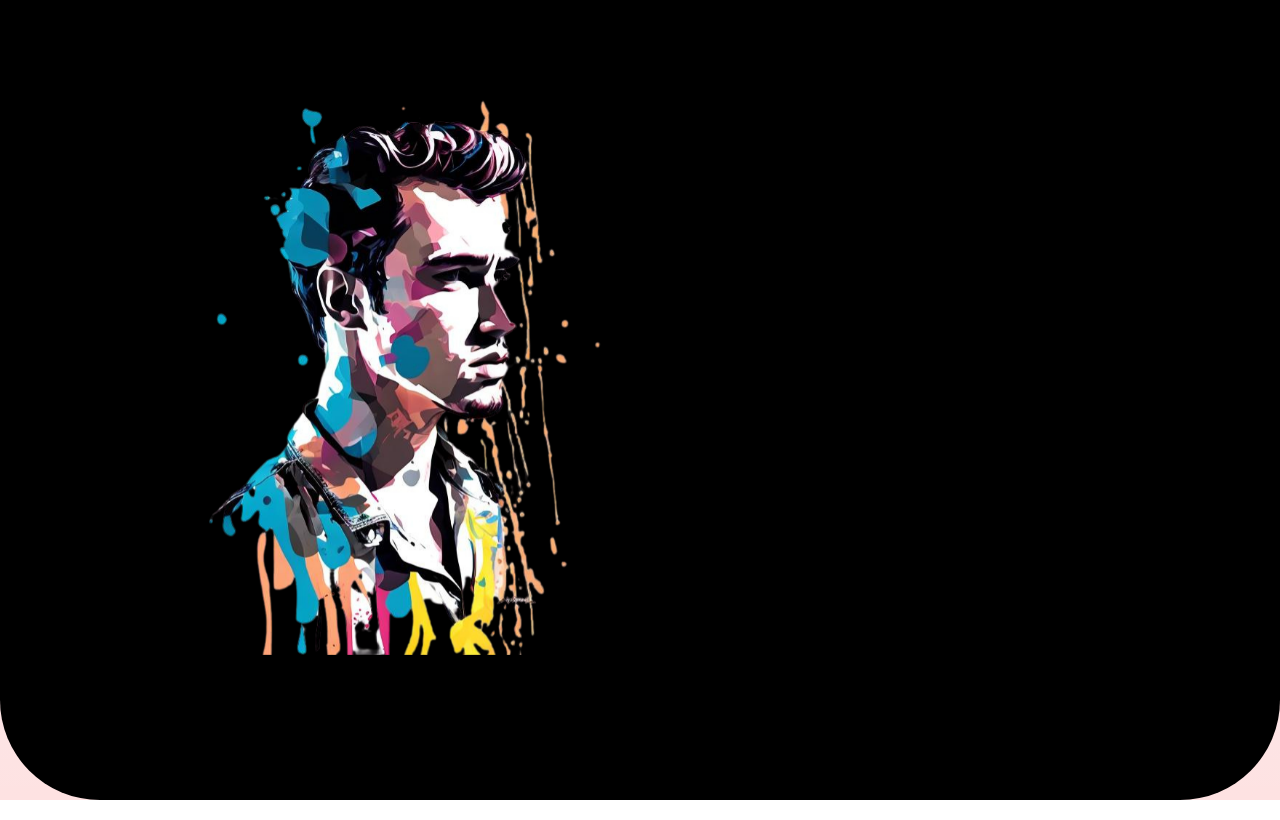
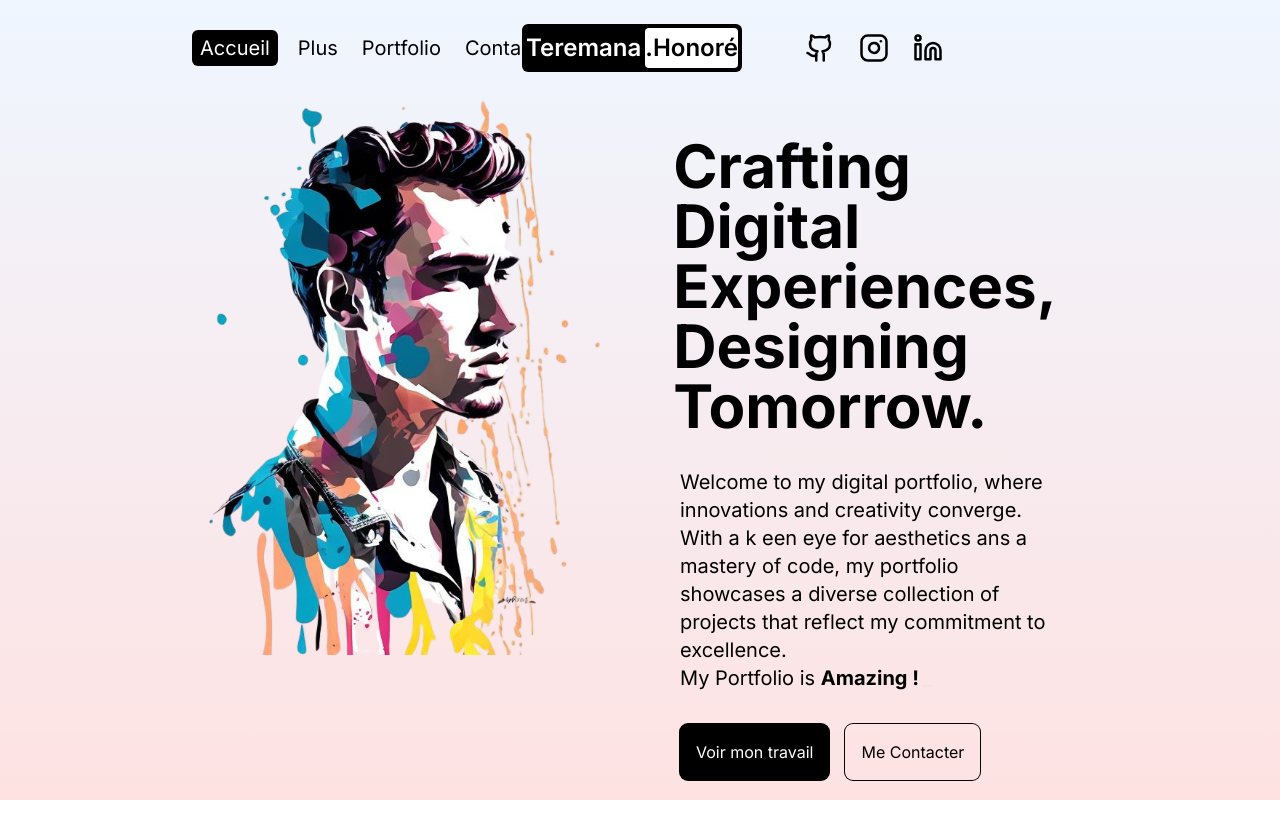
Before and after one commit to Wheelee/Portfolio, a Next.js app: page / in a window 1280 px wide. Built offline with nearby package versions, Linux system fonts and the light colour scheme.

Commit message:
transition

```diff
--- a/src/Components/transitionProvider.jsx
+++ b/src/Components/transitionProvider.jsx
@@ -2,12 +2,17 @@
 import { AnimatePresence } from "framer-motion";
 import Navbar from "./navbar";
 import {motion} from "framer-motion";
+import { PathnameContext } from "next/dist/shared/lib/hooks-client-context.shared-runtime";
+import { usePathname } from "next/navigation";
 
 const TransitionProvider = ({ children }) => {
+
+    const pathName = usePathname()
     return (
         <AnimatePresence>
-            <div className="w-screen h-screen bg-gradient-to-b from-blue-50 to bg-red-100">
-                <motion.div className="h-screen w-screen fixed bg-black rounded-b-[100px]"></motion.div>
+            <div key={pathName} className="w-screen h-screen bg-gradient-to-b from-blue-50 to bg-red-100">
+                <motion.div className="h-screen w-screen fixed bg-black rounded-b-[100px] z-40" animate={{height:"0vh"}} exit={{height:"140vh"}} transition={{duration:2, ease:"easeOut"}}></motion.div>
+                <motion.div className="h-screen w-screen fixed bg-red-300 rounded-t-[100px] bottom-0 z-30" initial={{height:"140vh"}} animate={{height:"0vh", transition:{delay:2}}}></motion.div>
                 <div className="h-24">
                     <Navbar></Navbar>
                 </div>
```
